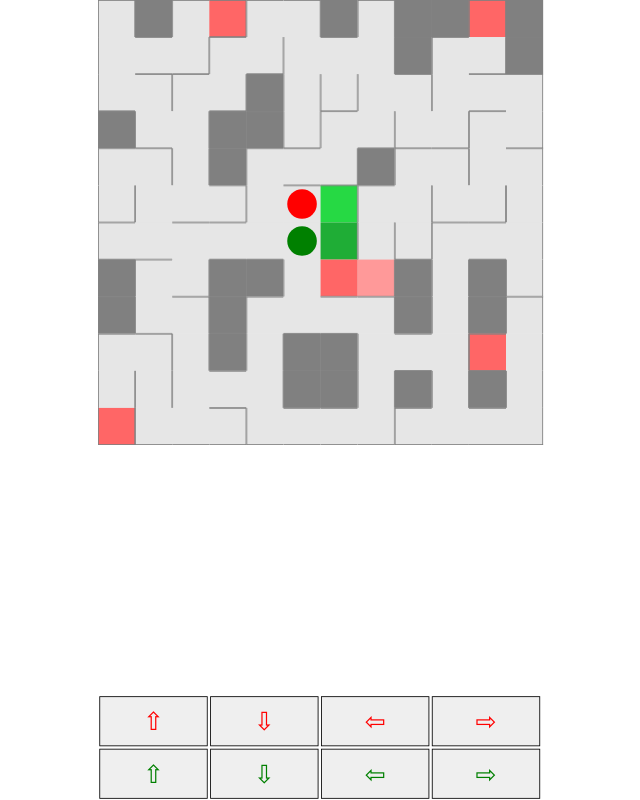
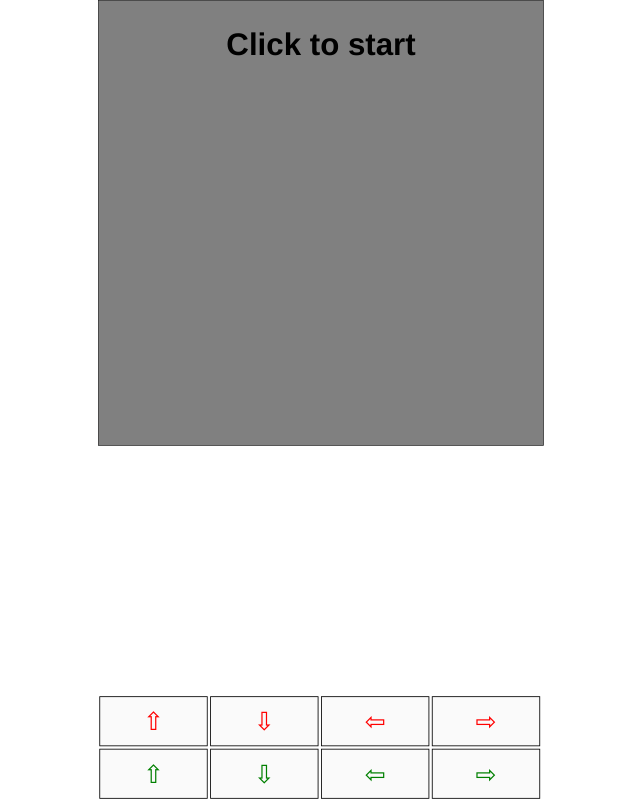
Before and after one commit to strux/enchanted-entanglement, a Vue app: page / in a window 1280 px wide. Shown: the whole page, without its empty margins (319-959 px from the left). Built offline with nearby package versions, Linux system fonts and the light colour scheme.

Commit message:
Start/finish screen improvements

```diff
--- a/src/App.vue
+++ b/src/App.vue
@@ -12,9 +12,9 @@
                 <div style="position: absolute; bottom: 0">
                     <unit-controls v-for="unit in units" :unit="unit"></unit-controls>
                 </div>
-                <div :style="overlayStyle" v-if="game.state === 'pending' || game.state === 'win'">
+                <div :style="overlayStyle" v-if="game.state === 'pending' || game.state === 'win'" v-on:click="game.state = 'exit'">
                     <h1 v-if="game.state === 'win'">You won!</h1>
-                    <button v-on:click="game.state = 'exit'">Start Game</button>
+                    <h2>Click to start</h2>
                 </div>
             </div>
         </div>
@@ -80,6 +80,8 @@ export default {
                 'border': '1px solid black',
                 'position': 'absolute',
                 'top': 0,
+                'text-align': 'center',
+                'font-size': '50px',
             }
             return style
         },
--- a/src/main.js
+++ b/src/main.js
@@ -8,7 +8,7 @@ Vue.use(Vuex);
 
 const initialState = {
     game: {
-        state: 'exit',
+        state: 'pending',
         timer: 30 * 1000,
     },
     gameBoard: {
```
